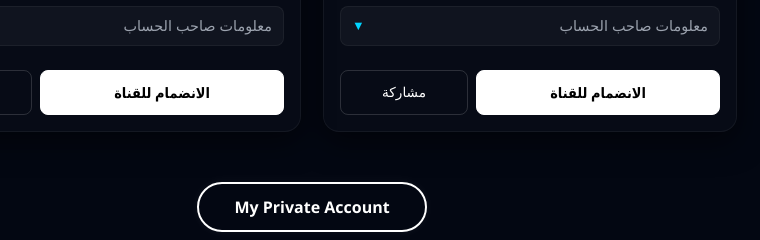
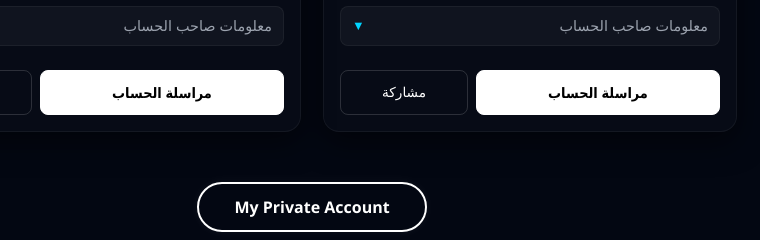
Before and after one commit to M0D-O/telegram, a plain HTML site: page index.html in a window 1280 px wide. Shown: the part 4478-4718 px from the top of the page, 328-1088 px from the left. Drawn offline with Linux system fonts and the light colour scheme.

Commit message:
Update index.html

```diff
--- a/index.html
+++ b/index.html
@@ -462,7 +462,7 @@
                 <button class="description-toggle" onclick="toggleDescription(this)"><span>معلومات صاحب الحساب</span><span class="arrow">▼</span></button>
                 <div class="description-content"><div class="description-text">عمك 😎</div></div>
                 <div class="buttons-row">
-                    <a href="https://t.me/M0D_O" target="_blank" class="action-btn">الانضمام للقناة</a>
+                    <a href="https://t.me/M0D_O" target="_blank" class="action-btn">مراسلة الحساب</a>
                     <button class="share-btn" onclick="copyLink('https://t.me/M0D_O', this)">مشاركة</button>
                 </div>
             </div>
@@ -479,7 +479,7 @@
 2.ضيفه لقروب تريد تطرد اعضائه بدون تدخلك
 3.متنمر من الدرجة الاولى يكره اي بشري تحت طول 180 سم وما يحب اي انسان ما يكون مهندس</div></div>
                 <div class="buttons-row">
-                    <a href="https://t.me/SCP_0" target="_blank" class="action-btn">الانضمام للقناة</a>
+                    <a href="https://t.me/SCP_0" target="_blank" class="action-btn">مراسلة الحساب</a>
                     <button class="share-btn" onclick="copyLink('https://t.me/SCP_0', this)">مشاركة</button>
                 </div>
             </div>
```
